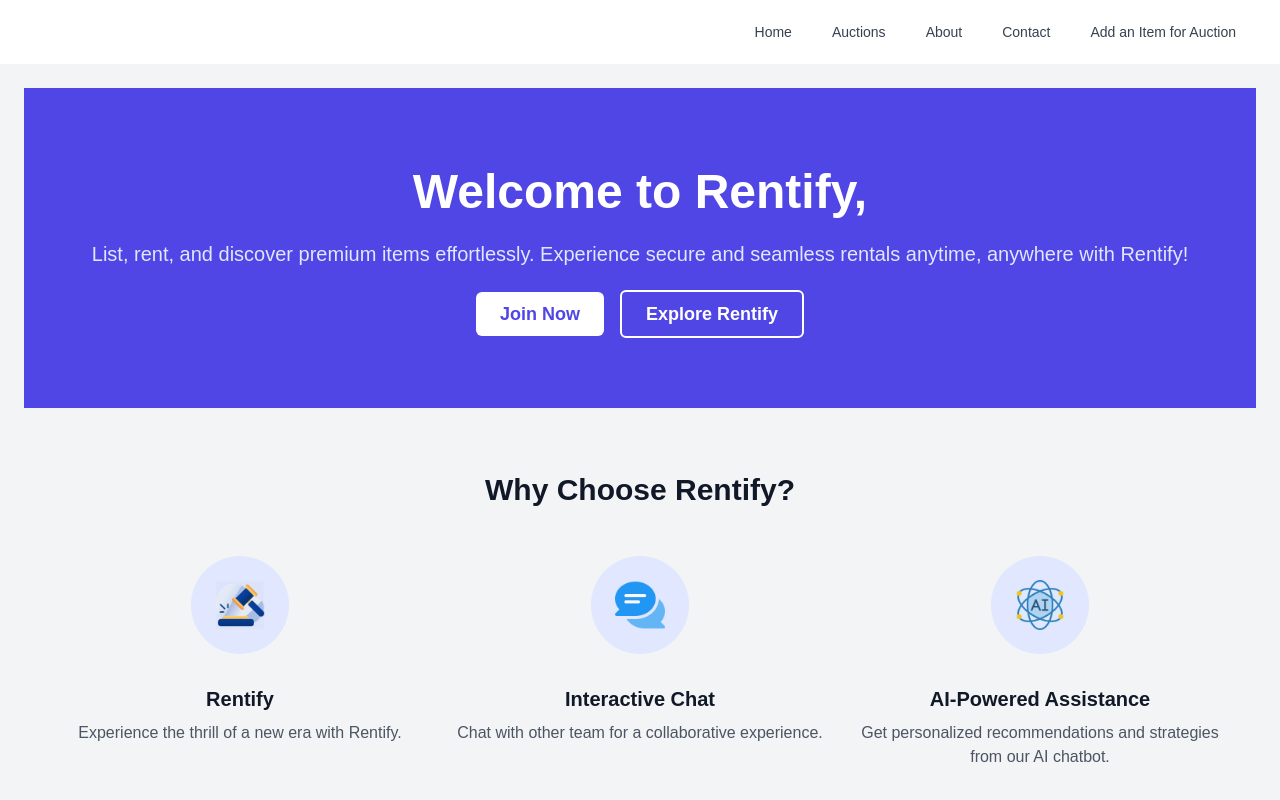
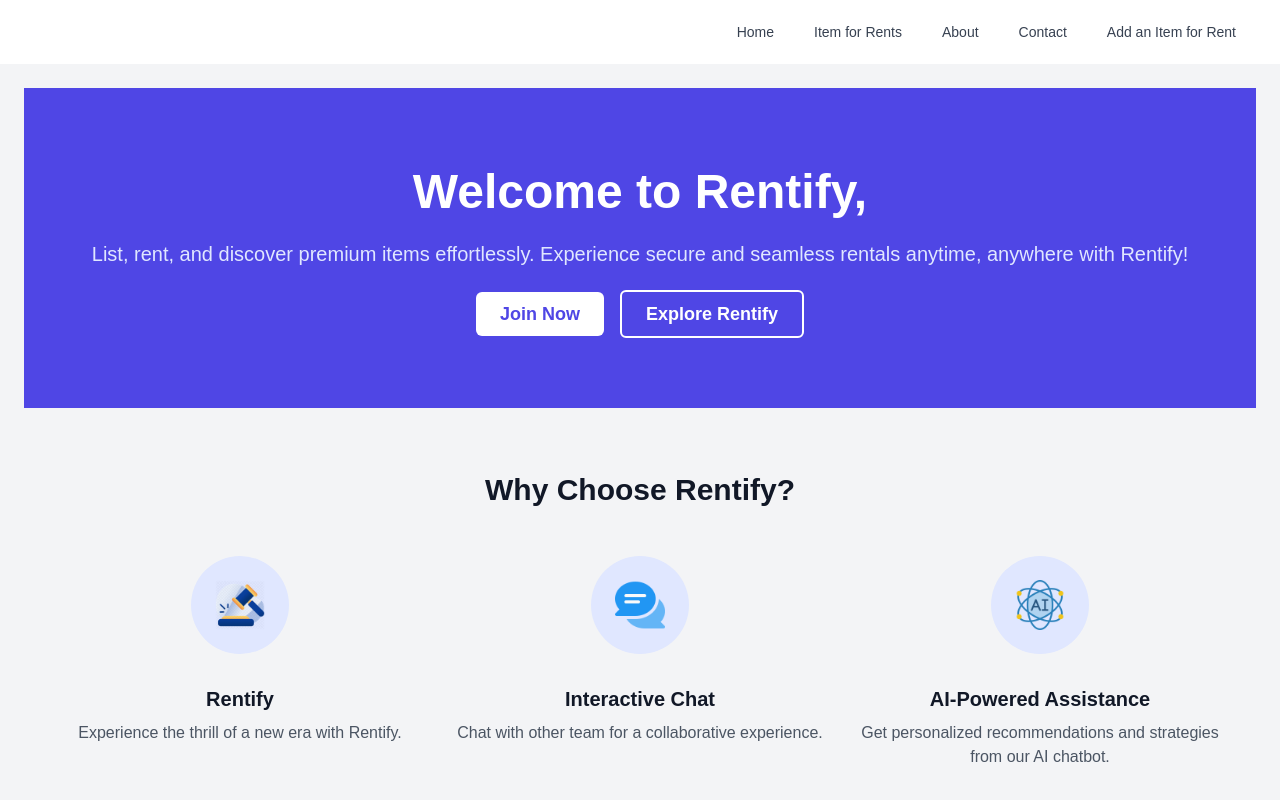
Before and after one commit to burhanahmad161/Rentify, a Next.js app: page /UserDashboard in a window 1280 px wide. Shown: the top 800 px of the page. Built offline with nearby package versions, Linux system fonts and the light colour scheme; no server answers.

Commit message:
Frontend Changes

```diff
--- a/app/UserDashboard/layout.jsx
+++ b/app/UserDashboard/layout.jsx
@@ -39,7 +39,7 @@ const UserDashboard = ({ children }) => {
                 href="/UserDashboard/Auctions"
                 className="text-gray-700 hover:text-indigo-600 px-3 py-2 rounded-md text-sm font-medium"
               >
-                Auctions
+                Item for Rents
               </a>
               <a
                 href="/UserDashboard/About"
@@ -58,7 +58,7 @@ const UserDashboard = ({ children }) => {
                 className="text-gray-700 hover:text-indigo-600 px-3 py-2 rounded-md text-sm font-medium"
 
               >
-                Add an Item for Auction
+                Add an Item for Rent
               </a>
             </div>
           </div>
```
